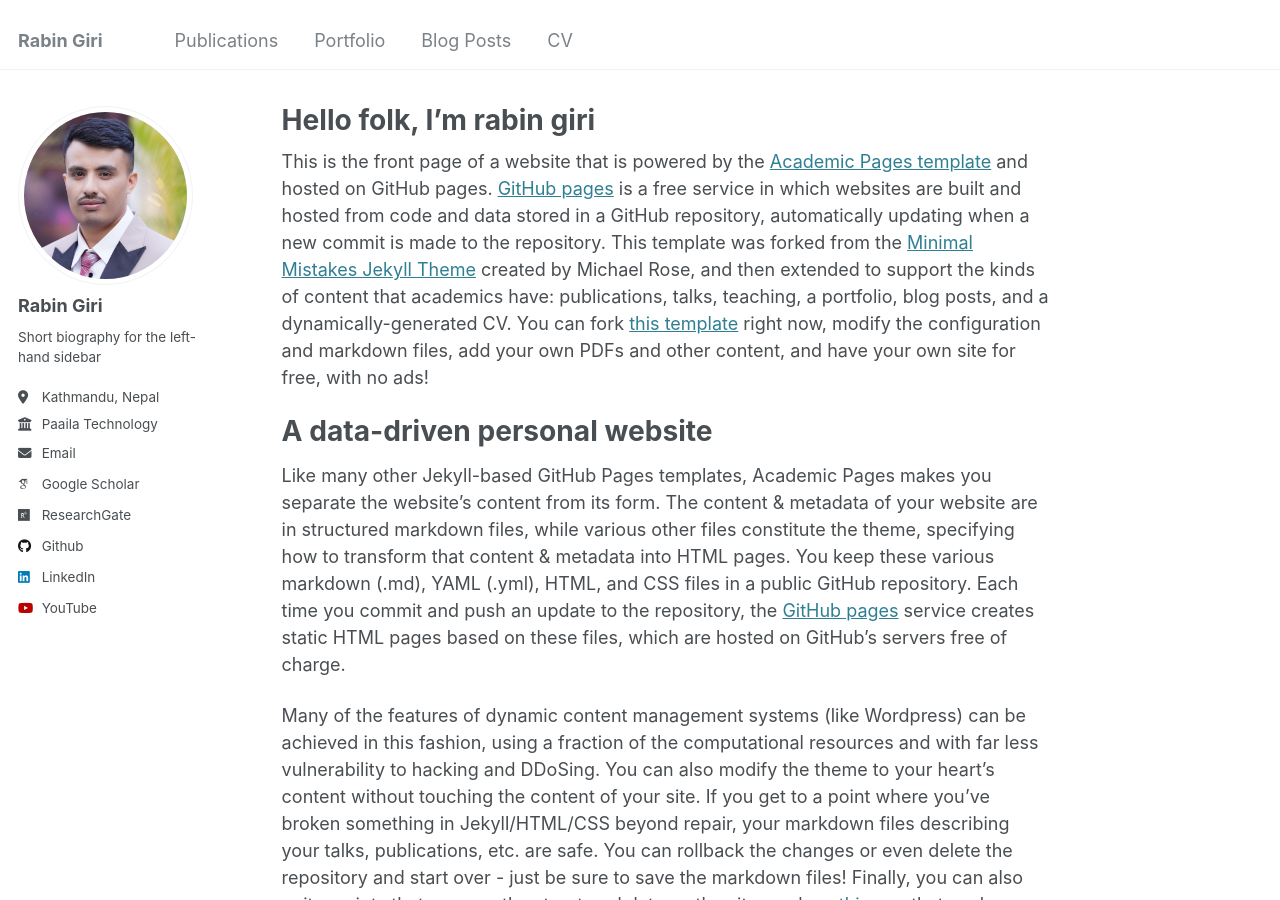
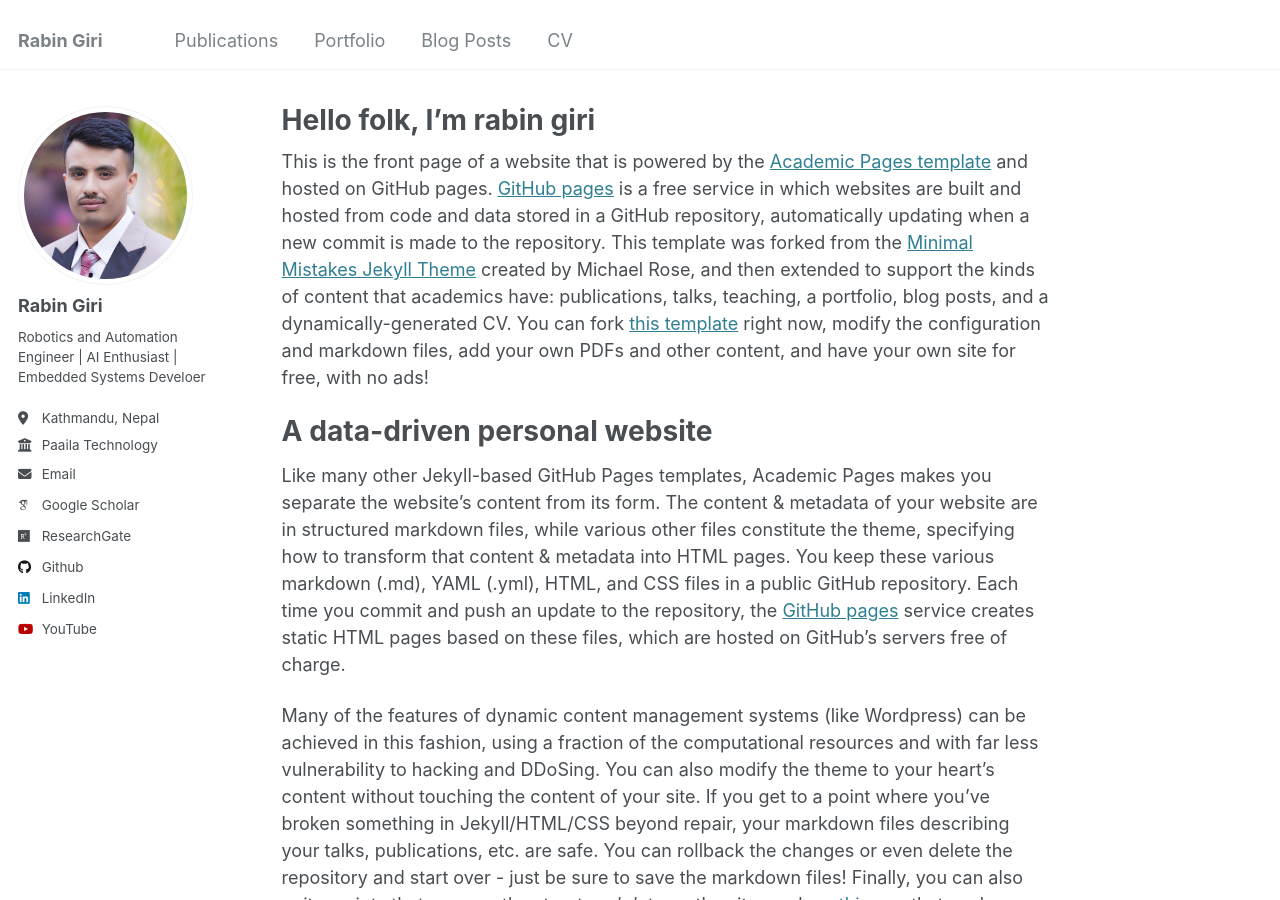
Before and after one commit to rabin-giri/rabin-giri.github.io, a Jekyll site: the page built from _pages/about.md, in a window 1280 px wide and 900 px high. Built offline with Jekyll 4.4.1, drawn with Linux system fonts in a browser that asks for light colours; some web fonts are replaced.

Commit message:
profile updated

```diff
--- a/_config.yml
+++ b/_config.yml
@@ -24,7 +24,7 @@ author:
   avatar           : "Rabin.jpeg"
   name             : "Rabin Giri"
   pronouns         : # example: "she/her"  "he/him"
-  bio              : "Short biography for the left-hand sidebar"
+  bio              : "Robotics and Automation Engineer | AI Enthusiast | Embedded Systems Develoer"
   location         : "Kathmandu, Nepal"
   employer         : "Paaila Technology"
   uri              : # www.paailatechonology.com
```
